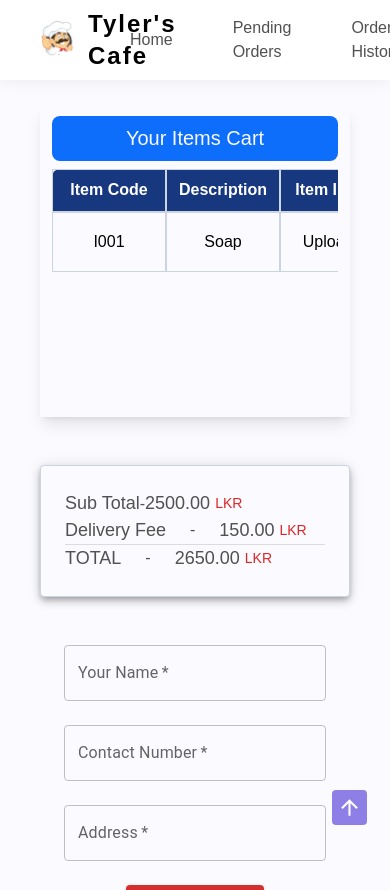
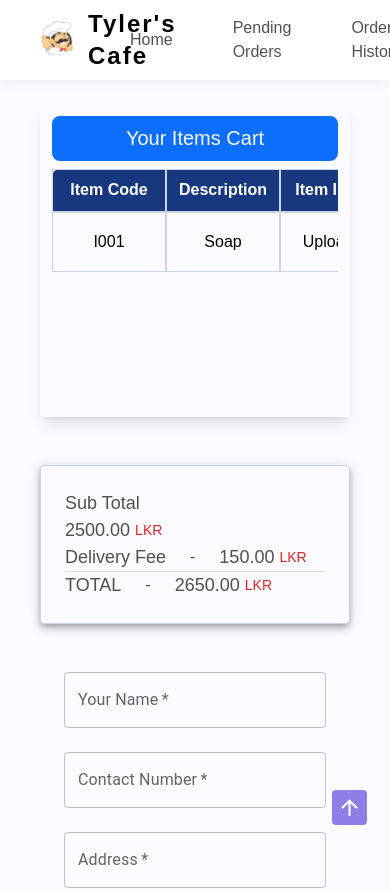
Before and after one commit to AshanSandeep06/Food-Shop-System, a React (Create React App) app in the folder frontend/: page /placeOrder in a window 390 px wide. Shown: the top 890 px of the page. Built offline with nearby package versions, Linux system fonts and the light colour scheme.

Commit message:
Content Updated

```diff
--- a/frontend/src/pages/PlaceOrder/PlaceOrder.tsx
+++ b/frontend/src/pages/PlaceOrder/PlaceOrder.tsx
@@ -1,4 +1,4 @@
-import React from "react";
+import React, { useRef } from "react";
 import "../PlaceOrder/PlaceOrder.css";
 import Table from "../../components/Table/Table";
 import { Button, Paper, TextField } from "@mui/material";
@@ -6,7 +6,13 @@ import SendIcon from "@mui/icons-material/Send";
 import Form from "../../components/Form/Form";
 import Divider from "@mui/material/Divider";
 
+type PlaceOrderState = {
+  windowSize: number;
+};
+
 const PlaceOrder = () => {
+  const windowSize = useRef([window.innerWidth, window.innerHeight]);
+
   return (
     <section>
       {/* ----- Cart Items Table ----- */}
@@ -26,10 +32,13 @@ const PlaceOrder = () => {
 
       {/* --------- Payment --------- */}
       <section className="my-12 flex justify-center">
-        <Paper className="md:w-1/3 sm:w-3/4 w-full border border-slate-300 grid grid-cols-1 sm:flex sm:flex-col sm:gap-4 p-6 !bg-[#FAFAFF]" elevation={5}>
-          <div className="sm:flex sm:items-center sm:gap-6 !text-[rgb(81,81,81)]">
+        <Paper
+          className="md:w-1/3 sm:w-3/4 w-full border border-slate-300 grid grid-cols-1 sm:flex sm:flex-col sm:gap-4 p-6 !bg-[#FAFAFF]"
+          elevation={5}
+        >
+          <div className="grid sm:flex sm:items-center sm:gap-6 !text-[rgb(81,81,81)]">
             <span className="text-[18px] md:text-lg">Sub Total</span>
-            <span>-</span>
+            {windowSize.current[0] >= 640 ? <span>-</span> : null}
             <span className="text-[18px] md:text-lg">
               2500.00{" "}
               <span className="text-sm text-red-600 relative bottom-[0.75px]">
```
